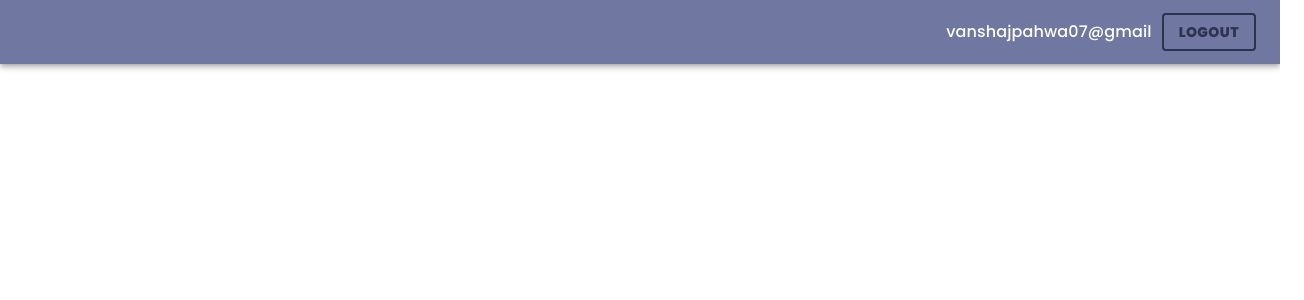
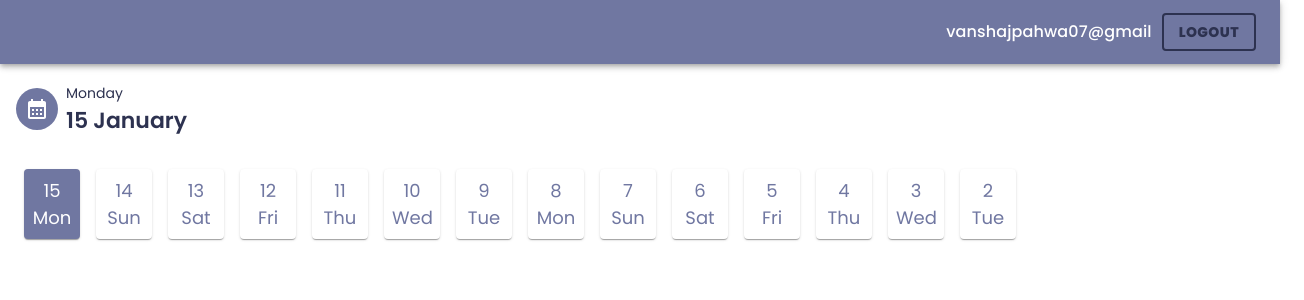
Before and after one commit to vanshaj-pahwa/SWoT, a React (Create React App) app in the folder frontend/: page /details in a window 1280 px wide. Shown: the top 300 px of the page, 1304 px wide, since content can reach past the window. Built offline with nearby package versions, Linux system fonts and the light colour scheme.

Commit message:
feat: Added basic ViewDetails layout

```diff
--- a/frontend/public/index.html
+++ b/frontend/public/index.html
@@ -24,7 +24,7 @@
       work correctly both with client-side routing and a non-root public URL.
       Learn how to configure a non-root public URL by running `npm run build`.
     -->
-    <title>Workout Tracker</title>
+    <title>SWoT | Workout Tracker</title>
   </head>
   <body>
     <noscript>You need to enable JavaScript to run this app.</noscript>
--- a/frontend/src/App.js
+++ b/frontend/src/App.js
@@ -5,6 +5,7 @@ import Navbar from './components/Navbar/Navbar';
 import Home from './components/Home/Home';
 import Login from './components/Login/Login';
 import SignUp from './components/SignUp/SignUp';
+import ViewDetails from './components/ViewDetails/ViewDetails';
 
 function App() {
   const isLoginOrSignup = () => {
@@ -22,6 +23,7 @@ function App() {
             <Route path="/login" element={<Login />} />
             <Route path='/signup' element={<SignUp />} />
             <Route path="/home" element={<Home />} />
+            <Route path='/details' element={<ViewDetails />} />
           </Routes>
         </header>
       </div>
--- a/frontend/src/components/Activity/Activity.js
+++ b/frontend/src/components/Activity/Activity.js
@@ -1,35 +1,76 @@
-import React from 'react';
-import { Card, CardContent, Typography, Grid, Button } from '@mui/material';
-import './Activity.css';
+import React from "react";
+import { Card, CardContent, Typography, Grid, Button } from "@mui/material";
+import "./Activity.css";
+import { useNavigate } from "react-router-dom";
 
 const Activity = () => {
+
+  const navigate = useNavigate();
+
+  const handleViewDetails = () => {
+    navigate('/details');
+  };
+
   return (
     <div className="activity">
-      <Typography variant='h6' style={{ fontFamily: 'Poppins', color: '#424769'}}>Your Activity</Typography>
-      <Grid container spacing={2} marginTop={'1px'}>
+      <Typography
+        variant="h6"
+        style={{ fontFamily: "Poppins", color: "#424769" }}
+      >
+        Your Activity
+      </Typography>
+      <Grid container spacing={2} marginTop={"1px"}>
         {/* Card for Your Next Workout */}
         <Grid item xs={12} md={6}>
-          <Card style={{ backgroundColor: '#7077A1', color: 'white' }}>
+          <Card style={{ backgroundColor: "#7077A1", color: "white" }}>
             <CardContent>
-              <Typography style={{ fontFamily: 'Poppins', fontSize: '12px' }}>YOUR NEXT WORKOUT</Typography>
-              <Typography style={{ fontFamily: 'Poppins', marginTop: '10px' }} variant='h5'>Chest, Shoulder, Triceps</Typography>
+              <Typography style={{ fontFamily: "Poppins", fontSize: "12px" }}>
+                YOUR NEXT WORKOUT
+              </Typography>
+              <Typography
+                style={{ fontFamily: "Poppins", marginTop: "10px" }}
+                variant="h5"
+              >
+                Chest, Shoulder, Triceps
+              </Typography>
             </CardContent>
           </Card>
         </Grid>
 
         {/* Card for Your Last Workout */}
         <Grid item xs={12} md={6}>
-          <Card style={{ backgroundColor: '#424769', color: 'white' }}>
+          <Card style={{ backgroundColor: "#424769", color: "white" }}>
             <CardContent>
-              <Typography style={{ fontFamily: 'Poppins', fontSize: '12px' }}>YOUR LAST WORKOUT</Typography>
-              <Typography style={{ fontFamily: 'Poppins', marginTop: '10px' }} variant='h5'>Back, Biceps</Typography>
+              <Typography style={{ fontFamily: "Poppins", fontSize: "12px" }}>
+                YOUR LAST WORKOUT
+              </Typography>
+              <Typography
+                style={{ fontFamily: "Poppins", marginTop: "10px" }}
+                variant="h5"
+              >
+                Back, Biceps
+              </Typography>
             </CardContent>
           </Card>
         </Grid>
       </Grid>
-      <div className='details-button'><Button variant="outlined" style={{ color: '#2D3250', border: '2px solid', borderColor: '#2D3250', fontWeight: 'bold', fontFamily: 'Poppins' }}>View Details</Button></div>
+      <div className="details-button">
+        <Button
+          variant="outlined"
+          style={{
+            color: "#2D3250",
+            border: "2px solid",
+            borderColor: "#2D3250",
+            fontWeight: "bold",
+            fontFamily: "Poppins",
+          }}
+          onClick={handleViewDetails}
+        >
+          View Details
+        </Button>
+      </div>
     </div>
   );
-}
+};
 
 export default Activity;
--- /dev/null
+++ b/frontend/src/components/ViewDetails/ViewDetails.css
@@ -0,0 +1,28 @@
+.calendar-wrapper {
+  display: flex;
+  align-items: center;
+  margin: 16px;
+}
+
+.calendarIcon {
+  display: flex;
+  align-items: center;
+  justify-content: center;
+  width: 30px;
+  height: 30px;
+  background-color: #7077a1;
+  border-radius: 50%;
+  padding: 6px;
+  margin-right: 8px;
+}
+
+.calendarDay{
+    margin-top: 0.2rem;
+    font-size: 14px;
+    color: #2D3250;
+}
+.calendarMonth {
+    font-size: 22px;
+    font-weight: 600;
+    color: #2D3250;
+}
--- /dev/null
+++ b/frontend/src/components/ViewDetails/ViewDetails.js
@@ -0,0 +1,70 @@
+import React, { useState } from "react";
+import { Card, CardContent, Grid } from "@mui/material";
+import CalendarMonthIcon from "@mui/icons-material/CalendarMonth";
+import "./ViewDetails.css";
+
+const ViewDetails = () => {
+  const currentDate = new Date();
+  const days = ["Sun", "Mon", "Tue", "Wed", "Thu", "Fri", "Sat"];
+
+  const [selectedDate, setSelectedDate] = useState(0); // Set the default selected date to today
+
+  const handleCardClick = (index) => {
+    setSelectedDate(index);
+  };
+
+  return (
+    <div>
+      <div className="calendar-wrapper">
+        <div className="calendarIcon">
+          <CalendarMonthIcon style={{ color: "white" }} />
+        </div>
+        <div>
+          <div className="calendarDay">
+            {currentDate.toLocaleDateString("en-US", { weekday: "long" })}
+          </div>
+          <div className="calendarMonth">{`${currentDate.getDate()} ${currentDate.toLocaleString("default", { month: "long" }
+          )}`}</div>
+        </div>
+      </div>
+      <Grid container spacing={2} margin={'0.5rem'}>
+        {[...Array(14)].map((_, index) => {
+          const date = new Date();
+          date.setDate(currentDate.getDate() - index);
+
+          const isSelected = selectedDate === index;
+          const backgroundColor = isSelected ? "#7077A1" : "white";
+          const textColor = isSelected ? "white" : "#7077A1";
+
+          return (
+            <Grid item key={index}>
+              <Card
+                onClick={() => handleCardClick(index)}
+                style={{
+                  width: "fit-content",
+                  backgroundColor: backgroundColor,
+                  color: textColor,
+                  cursor: "pointer",
+                }}
+              >
+                <CardContent
+                  style={{
+                    fontSize: "18px",
+                    padding: "0.5rem",
+                    width: "2.5rem",
+                    textAlign: "center",
+                  }}
+                >
+                  <div>{date.getDate()}</div>
+                  <div>{days[date.getDay()]}</div>
+                </CardContent>
+              </Card>
+            </Grid>
+          );
+        })}
+      </Grid>
+    </div>
+  );
+};
+
+export default ViewDetails;
--- a/frontend/src/components/WorkoutManagement/WorkoutForm.js
+++ b/frontend/src/components/WorkoutManagement/WorkoutForm.js
@@ -86,13 +86,13 @@ const WorkoutForm = () => {
 
   const handleDeleteWorkout = (workout) => {
     dispatch(deleteWorkout(workout));
-    // setSelectedWorkout("");
+
   };
 
   const handleSuccessAlert = () => {
     setShowSuccessAlert(true);
 
-    // Automatically disable the alert after 3000 milliseconds (3 seconds)
+    // Automatically disable the alert after 4000 milliseconds (4 seconds)
     setTimeout(() => {
       setShowSuccessAlert(false);
     }, 4000);
@@ -185,7 +185,7 @@ const WorkoutForm = () => {
         )}
       </FormControl>
 
-      {selectedWorkout !== "addYours" && (
+      {selectedWorkout && selectedWorkout !== "addYours" && (
         <div>
           <TextField
             label="Exercise Name"
@@ -279,6 +279,7 @@ const WorkoutForm = () => {
                             color: "#7077A1",
                             fontFamily: "Poppins",
                             fontSize: "12px",
+                            height: '1.4375em'
                           },
                         }}
                         className="weight-input"
@@ -309,6 +310,7 @@ const WorkoutForm = () => {
                             color: "#7077A1",
                             fontFamily: "Poppins",
                             fontSize: "12px",
+                            height: '1.4375em'
                           },
                         }}
                         className="weight-input"
```
Also changed, not shown: frontend/public/logo192.png (added).
